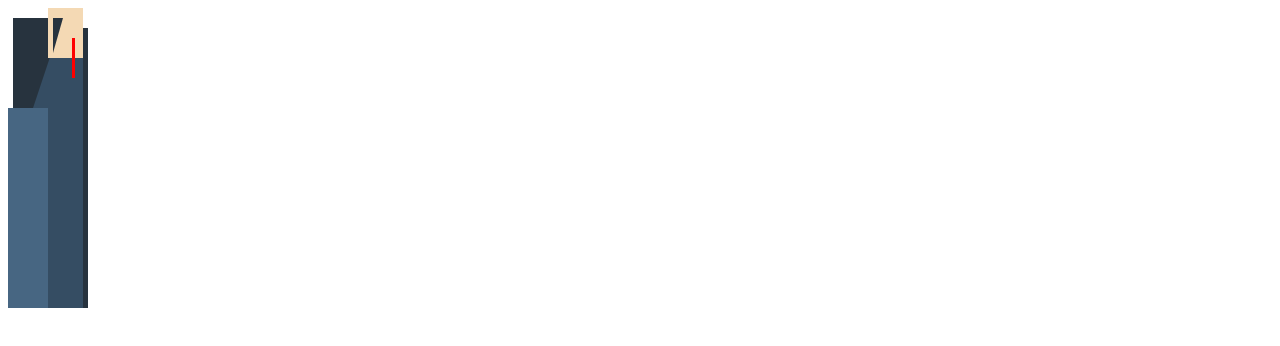
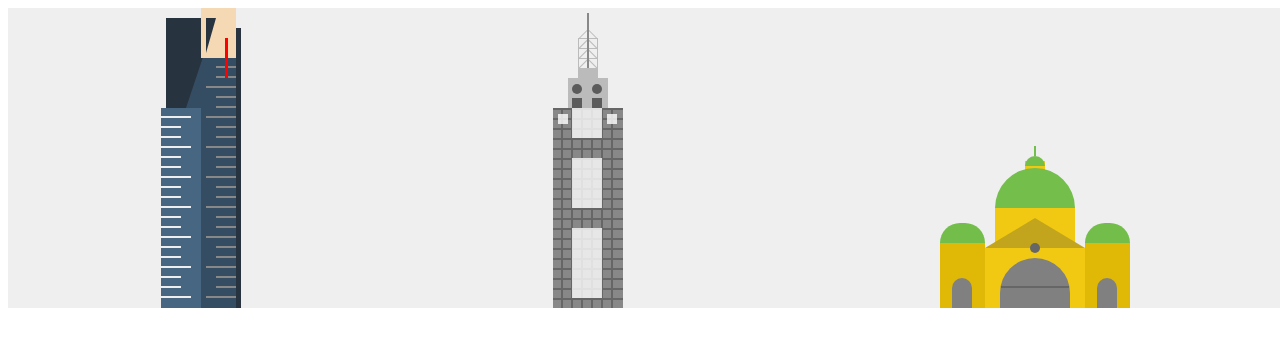
Before and after one commit to stevenocchipinti/css-art-challenges, a website built with Parcel: page src/04-city/index.pug in a window 1280 px wide. Built offline with nearby package versions, Linux system fonts and the light colour scheme.

Commit message:
A 120 Collin Street and Flinders Street Station
This is not finished :'( ran out of time.

Things left to do would be:
  - Add more iconic buildings
    - Rialto
    - Melbourne Star
    - Bolte Bridge
    - Crown
    - Bourke Place
  - Put simple generic towers as a background (flat colors)
  - Animate some stuff
    - Flames from Crown
    - Melbourne Star spinning
    - Eureka Skydeck

```diff
--- /dev/null
+++ b/src/04-city/eureka.css
@@ -0,0 +1,119 @@
+.eureka {
+  position: relative;
+  height: 300px;
+  width: 80px;
+}
+
+.eureka__1 {
+  background-color: #354d63;
+  height: 290px;
+  width: 70px;
+  left: 5px;
+  top: 10px;
+}
+
+.eureka__2 {
+  background-color: #476682;
+  height: 200px;
+  width: 40px;
+  bottom: 0;
+}
+
+.eureka__3 {
+  background-color: #27333e;
+  height: 280px;
+  width: 5px;
+  bottom: 0;
+  right: 0;
+}
+
+.eureka__head {
+  background-color: #f4d9b4;
+  height: 50px;
+  width: 35px;
+  top: 0;
+  right: 5px;
+}
+
+.eureka__highlight {
+  background-color: red;
+  height: 40px;
+  width: 3px;
+  top: 30px;
+  right: 13px;
+}
+
+.eureka__triangle {
+  width: 20px;
+  height: 20px;
+  border-top: 90px solid #27333e;
+  border-right: 30px solid transparent;
+  left: 5px;
+  top: 10px;
+}
+
+.eureka__triangle-small {
+  width: 0;
+  height: 0;
+  border-top: 35px solid #27333e;
+  border-right: 10px solid transparent;
+  left: 45px;
+  top: 10px;
+}
+
+.eureka__1__lines::before {
+  content: '';
+  background-color: #888;
+  height: 2px;
+  width: 20px;
+  bottom: 20px;
+  right: 0px;
+  box-shadow: 0px -30px #888, 0px -60px #888, 0px -90px #888, 0 -120px #888,
+    0 -150px #888, 0 -180px #888, 0 -210px #888;
+}
+.eureka__1__lines::after {
+  content: '';
+  background-color: #888;
+  height: 2px;
+  width: 20px;
+  bottom: 10px;
+  right: 0px;
+  box-shadow: 0px -30px #888, 0px -60px #888, 0px -90px #888, 0 -120px #888,
+    0 -150px #888, 0 -180px #888, 0 -210px #888;
+}
+.eureka__1__lines {
+  background-color: #888;
+  height: 2px;
+  width: 30px;
+  bottom: 10px;
+  right: 5px;
+  box-shadow: 0px -30px #888, 0px -60px #888, 0px -90px #888, 0 -120px #888,
+    0 -150px #888, 0 -180px #888, 0 -210px #888;
+}
+
+.eureka__2__lines::before {
+  content: '';
+  background-color: #eee;
+  height: 2px;
+  width: 20px;
+  bottom: 20px;
+  box-shadow: 0px -30px #eee, 0px -60px #eee, 0px -90px #eee, 0 -120px #eee,
+    0 -150px #eee;
+}
+.eureka__2__lines::after {
+  content: '';
+  background-color: #eee;
+  height: 2px;
+  width: 20px;
+  bottom: 10px;
+  box-shadow: 0px -30px #eee, 0px -60px #eee, 0px -90px #eee, 0 -120px #eee,
+    0 -150px #eee;
+}
+.eureka__2__lines {
+  background-color: #eee;
+  height: 2px;
+  width: 30px;
+  bottom: 10px;
+  box-shadow: 0px -30px #eee, 0px -60px #eee, 0px -90px #eee, 0 -120px #eee,
+    0 -150px #eee, 0 -180px #eee;
+}
--- /dev/null
+++ b/src/04-city/flinders.css
@@ -0,0 +1,125 @@
+.flinders {
+  position: relative;
+  height: 300px;
+  width: 200px;
+}
+
+/* Triangle */
+.flinders__main::before {
+  content: '';
+  width: 0;
+  height: 0;
+  border-left: 50px solid transparent;
+  border-right: 50px solid transparent;
+  border-bottom: 30px solid #c3a51d;
+  top: -30px;
+}
+.flinders__main {
+  height: 60px;
+  width: 100px;
+  background-color: #f1c913;
+  bottom: 0;
+  left: 50px;
+}
+
+/* Dome */
+.flinders__turret::after {
+  content: '';
+  background-color: #74be4b;
+  border-radius: 50px 50px 0 0;
+  height: 40px;
+  width: 80px;
+  bottom: 40px;
+}
+/* Turret */
+.flinders__turret {
+  background-color: #f1c913;
+  height: 40px;
+  width: 80px;
+  bottom: 60px;
+  left: 60px;
+}
+
+/* Dome */
+.flinders__mini-turret::before {
+  content: '';
+  height: 10px;
+  width: 2px;
+  background-color: #74be4b;
+  top: -15px;
+  left: 9px;
+}
+.flinders__mini-turret::after {
+  content: '';
+  background-color: #74be4b;
+  border-radius: 20px 20px 0 0;
+  height: 10px;
+  width: 20px;
+  bottom: 15px;
+}
+/* Turret */
+.flinders__mini-turret {
+  background-color: #f1c913;
+  height: 20px;
+  width: 20px;
+  bottom: 127px;
+  left: 90px;
+}
+
+.flinders__arch {
+  content: '';
+  background-color: grey;
+  height: 50px;
+  width: 70px;
+  border-radius: 50px 50px 0 0;
+  bottom: 0;
+  left: 65px;
+}
+.flinders__arch::after {
+  content: '';
+  height: 2px;
+  width: 68px;
+  background-color: #666;
+  bottom: 20px;
+  left: 1px;
+}
+
+/* Side towers */
+.flinders__tower {
+  background-color: #e0b907;
+  height: 65px;
+  width: 45px;
+  bottom: 0;
+}
+.flinders__tower::before {
+  content: '';
+  background-color: #73be4b;
+  height: 20px;
+  width: 45px;
+  top: -20px;
+  border-radius: 50px 50px 0 0;
+}
+.flinders__tower::after {
+  content: '';
+  background-color: #808080;
+  height: 30px;
+  width: 20px;
+  bottom: 0;
+  left: 12px;
+  border-radius: 50px 50px 0 0;
+}
+.flinders__tower--left {
+  left: 5px;
+}
+.flinders__tower--right {
+  right: 5px;
+}
+
+.flinders__clock {
+  border-radius: 50px;
+  height: 10px;
+  width: 10px;
+  background-color: #666;
+  bottom: 55px;
+  left: 95px;
+}
--- a/src/04-city/index.pug
+++ b/src/04-city/index.pug
@@ -4,20 +4,40 @@ html(lang="en")
     meta(charset="UTF-8")
     title CSS City
     link(rel="stylesheet" href="styles.css")
+    link(rel="stylesheet" href="eureka.css")
+    link(rel="stylesheet" href="onetwenty-collins.css")
+    link(rel="stylesheet" href="flinders.css")
     meta(name="viewport" content="width=device-width, initial-scale=1")
 
   body
 
-    .eureka
-      .eureka__1
-      .eureka__2
-      .eureka__head
-      .eureka__3
-      .eureka__triangle
-      .eureka__head
-      .eureka__triangle-small
-      .eureka__highlight
+    .skyline
+      .eureka
+        .eureka__1
+        .eureka__2
+        .eureka__head
+        .eureka__3
+        .eureka__triangle
+        .eureka__head
+        .eureka__triangle-small
+        .eureka__1__lines
+        .eureka__2__lines
+        .eureka__highlight
 
-    // .flinders
-    //   .flinders__main-dome
-    //   .flinders__main
+      .onetwenty-collins
+        .onetwenty-collins__cage
+          .onetwenty-collins__cage-verticals
+        .onetwenty-collins__spire
+        .onetwenty-collins__head
+        .onetwenty-collins__base
+          .onetwenty-collins__base-squares
+          .onetwenty-collins__base-circles
+
+      .flinders
+        .flinders__mini-turret
+        .flinders__turret
+        .flinders__main
+        .flinders__arch
+        .flinders__tower.flinders__tower--left
+        .flinders__tower.flinders__tower--right
+        .flinders__clock
--- /dev/null
+++ b/src/04-city/onetwenty-collins.css
@@ -0,0 +1,110 @@
+.onetwenty-collins {
+  position: relative;
+  height: 300px;
+  width: 80px;
+}
+
+.onetwenty-collins__base {
+  background-color: #888;
+  height: 200px;
+  width: 70px;
+  left: 5px;
+  bottom: 0;
+}
+.onetwenty-collins__base::after {
+  content: '';
+  background-color: #666;
+  height: 200px;
+  width: 2px;
+  left: 8px;
+  bottom: 0;
+  box-shadow: 10px 0 #666, 20px 0 #666, 30px 0 #666, 40px 0 #666, 50px 0 #666;
+}
+.onetwenty-collins__base::before {
+  content: '';
+  background-color: #666;
+  height: 2px;
+  width: 70px;
+  bottom: 8px;
+  box-shadow: 0 -10px #666, 0 -20px #666, 0 -30px #666, 0 -40px #666,
+    0 -50px #666, 0 -60px #666, 0 -70px #666, 0 -80px #666, 0 -90px #666,
+    0 -100px #666, 0 -110px #666, 0 -120px #666, 0 -130px #666, 0 -140px #666,
+    0 -150px #666, 0 -160px #666, 0 -170px #666, 0 -180px #666, 0 -190px #666;
+}
+
+.onetwenty-collins__base-squares {
+  background-color: white;
+  height: 30px;
+  width: 30px;
+  z-index: 2;
+  opacity: 0.8;
+  left: 19px;
+  box-shadow: 0 50px white, 0 70px white, 0 120px white, 0 140px white,
+    0 160px white, 25px -4px 0 -10px white, -24px -4px 0 -10px white,
+    -10px -20px 0 -10px #444, 10px -20px 0 -10px #444;
+}
+
+.onetwenty-collins__base-circles {
+  background-color: transparent;
+  height: 30px;
+  width: 30px;
+  z-index: 2;
+  opacity: 0.8;
+  left: 19px;
+  top: -14px;
+  border-radius: 50%;
+  box-shadow: -10px -20px 0 -10px #444, 10px -20px 0 -10px #444;
+}
+
+.onetwenty-collins__head {
+  background-color: #bbb;
+  height: 230px;
+  width: 40px;
+  left: 20px;
+  bottom: 0;
+  box-shadow: 0px -20px 0 -10px #bbb;
+}
+
+.onetwenty-collins__spire {
+  background-color: #888;
+  height: 295px;
+  width: 2px;
+  left: 39px;
+  bottom: 0;
+}
+
+.onetwenty-collins__cage-verticals {
+  background-color: #bbb;
+  left: -1px;
+  height: 30px;
+  width: 1px;
+  box-shadow: 19px 0 #bbb;
+}
+.onetwenty-collins__cage {
+  background-color: #bbb;
+  width: 18px;
+  height: 1px;
+  left: 31px;
+  top: 30px;
+  box-shadow: 0 10px #bbb, 0 20px #bbb;
+}
+.onetwenty-collins__cage::before {
+  content: '';
+  background-color: #bbb;
+  width: 12px;
+  height: 1px;
+  left: 8px;
+  top: -4px;
+  transform: rotate(45deg);
+  box-shadow: 7px 7px #bbb, 14px 14px #bbb, 21px 21px #bbb;
+}
+.onetwenty-collins__cage::after {
+  content: '';
+  background-color: #bbb;
+  width: 12px;
+  height: 1px;
+  left: -2px;
+  top: -4px;
+  transform: rotate(-45deg);
+  box-shadow: -7px 7px #bbb, -14px 14px #bbb, -21px 21px #bbb;
+}
--- a/src/04-city/styles.css
+++ b/src/04-city/styles.css
@@ -1,83 +1,12 @@
-div {
+div,
+div::before,
+div::after {
   position: absolute;
 }
 
-.eureka {
-  position: relative;
-  height: 300px;
-  width: 80px;
+.skyline {
+  display: flex;
+  width: 100vw;
+  justify-content: space-around;
+  background-color: #efefef;
 }
-
-.eureka__1 {
-  background-color: #354d63;
-  height: 290px;
-  width: 70px;
-  left: 5px;
-  top: 10px;
-}
-
-.eureka__2 {
-  background-color: #476682;
-  height: 200px;
-  width: 40px;
-  bottom: 0;
-}
-
-.eureka__3 {
-  background-color: #27333e;
-  height: 280px;
-  width: 5px;
-  bottom: 0;
-  right: 0;
-}
-
-.eureka__head {
-  background-color: #f4d9b4;
-  height: 50px;
-  width: 35px;
-  top: 0;
-  right: 5px;
-}
-
-.eureka__highlight {
-  background-color: red;
-  height: 40px;
-  width: 3px;
-  top: 30px;
-  right: 13px;
-}
-
-.eureka__triangle {
-  width: 20px;
-  height: 20px;
-  border-top: 90px solid #27333e;
-  border-right: 30px solid transparent;
-  left: 5px;
-  top: 10px;
-}
-
-.eureka__triangle-small {
-  width: 0;
-  height: 0;
-  border-top: 35px solid #27333e;
-  border-right: 10px solid transparent;
-  left: 45px;
-  top: 10px;
-}
-
-/* .flinders { */
-/*   position: relative; */
-/* } */
-
-/* .flinders__main-dome { */
-/*   height: 100px; */
-/*   width: 200px; */
-/*   background-color: green; */
-/*   border-radius: 200px 200px 0 0; */
-/* } */
-/* .flinders__main { */
-/*   position: absolute; */
-/*   height: 400px; */
-/*   width: 200px; */
-/*   background-color: yellow; */
-/* } */
--- a/src/index.pug
+++ b/src/index.pug
@@ -30,3 +30,7 @@ html(lang="en")
       a.exercise(href="03-pokemon")
         img.exercise__thumbnail(src="03-pokemon/thumb.jpg")
         .exercise__text Pokemon
+
+      a.exercise(href="04-city")
+        img.exercise__thumbnail(src="04-city/thumb.jpg")
+        .exercise__text City
```
Also changed, not shown: src/04-city/thumb.jpg (added).
